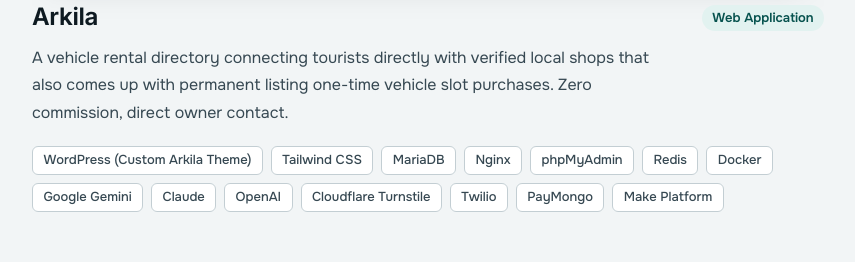
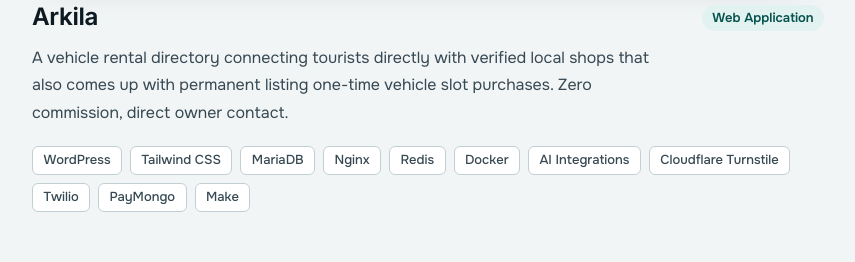
Before and after one commit to peteeldrichtaruc-dev/peteeldrichtaruc-portfolio, a website built with Vite: page index.html in a window 1280 px wide. Shown: the part 2212-2474 px from the top of the page, without its empty margins (416-1271 px from the left). Built offline with nearby package versions, Linux system fonts and the light colour scheme.

Commit message:
Arkila project tech stack cleanup.

```diff
--- a/index.html
+++ b/index.html
@@ -296,20 +296,17 @@
 							A vehicle rental directory connecting tourists directly with verified local shops that also comes up with permanent listing one-time vehicle slot purchases. Zero commission, direct owner contact.
 						</p>
 						<ul class="chips">
-							<li class="chip">WordPress (Custom Arkila Theme)</li>
+							<li class="chip">WordPress</li>
 							<li class="chip">Tailwind CSS</li>
 							<li class="chip">MariaDB</li>
 							<li class="chip">Nginx</li>
-							<li class="chip">phpMyAdmin</li>
 							<li class="chip">Redis</li>
 							<li class="chip">Docker</li>
-							<li class="chip">Google Gemini</li>
-							<li class="chip">Claude</li>
-							<li class="chip">OpenAI</li>
+							<li class="chip">AI Integrations</li>
 							<li class="chip">Cloudflare Turnstile</li>
 							<li class="chip">Twilio</li>
 							<li class="chip">PayMongo</li>
-							<li class="chip">Make Platform</li>
+							<li class="chip">Make</li>
 						</ul>
 					</article>
 
```
